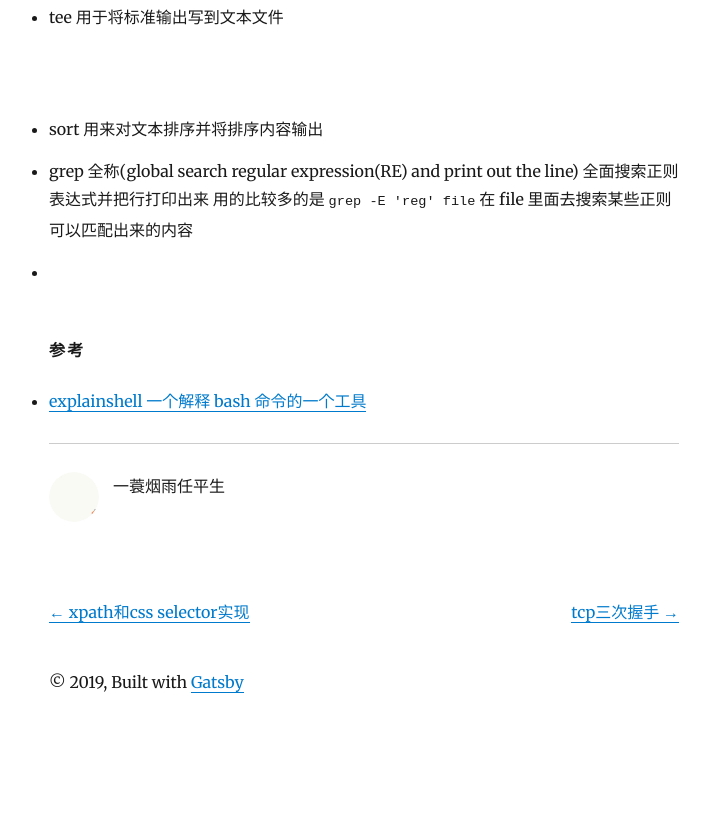
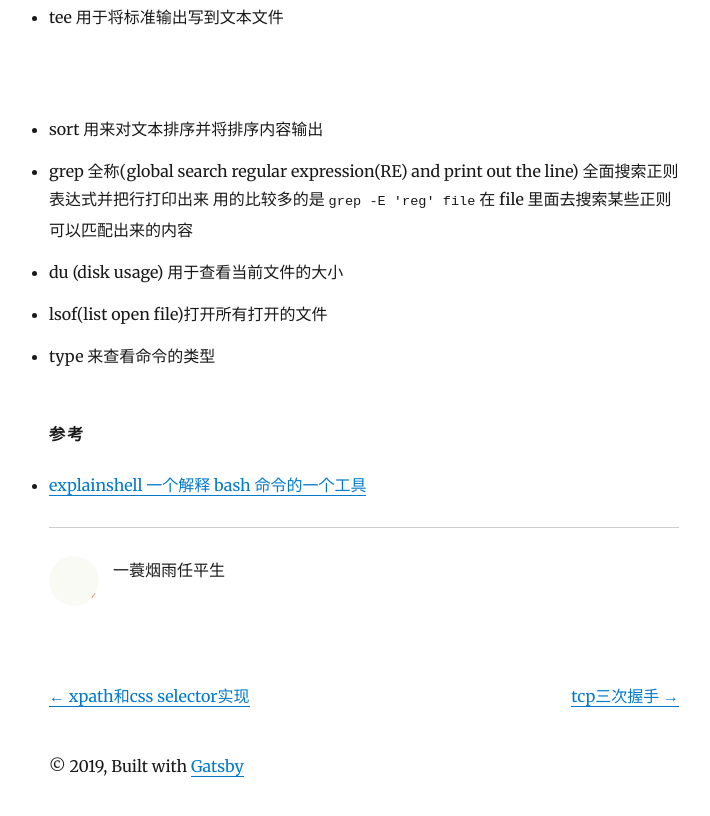
Before and after one commit to feikerwu/blog, a Gatsby site: page /the-art-of-command-line/ in a window 1280 px wide. Shown: the part 1019-1835 px from the top of the page, without its empty margins (276-986 px from the left). Before the commit the page ends 1757 px from the top, so only its background shows below. Built offline with nearby package versions, Linux system fonts and the light colour scheme; Gatsby itself is replaced by a stand-in of ours; some packages are replaced by stand-ins of ours; code samples lack their colours.

Commit message:
feat: the command line

````diff
--- a/content/blog/the-art-of-command-line/index.md
+++ b/content/blog/the-art-of-command-line/index.md
@@ -34,11 +34,11 @@ ls -al | tee file.txt # 将当前的文件信息保存到file.txt文件
 ```
 
 - sort 用来对文本排序并将排序内容输出
-
 - grep 全称(global search regular expression(RE) and print out the line) 全面搜索正则表达式并把行打印出来
   用的比较多的是 `grep -E 'reg' file` 在 file 里面去搜索某些正则可以匹配出来的内容
-
--
+- du (disk usage) 用于查看当前文件的大小
+- lsof(list open file)打开所有打开的文件
+- type 来查看命令的类型
 
 #### 参考
 
````
